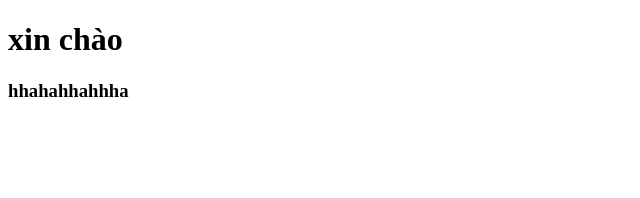
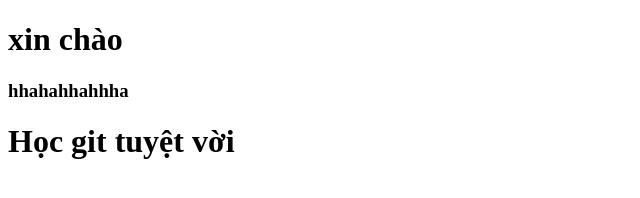
Before and after one commit to tienfake/ww, a plain HTML site: page index.html in a window 1280 px wide. Shown: the whole page, without its empty margins (0-640 px from the left). Drawn offline with Linux system fonts and the light colour scheme.

Commit message:
update 2

```diff
--- a/index.html
+++ b/index.html
@@ -8,5 +8,6 @@
 <body>
     <h1>xin chào</h1>
     <h3>hhahahhahhha</h3>
+    <h1>Học git tuyệt vời</h1>
 </body>
 </html>
```
